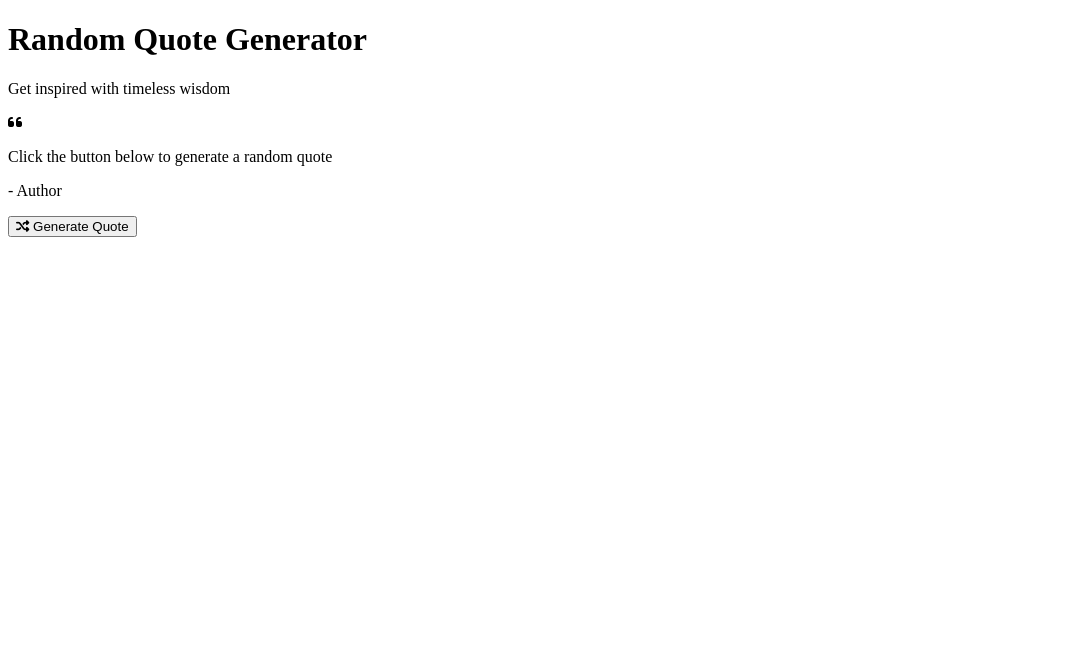
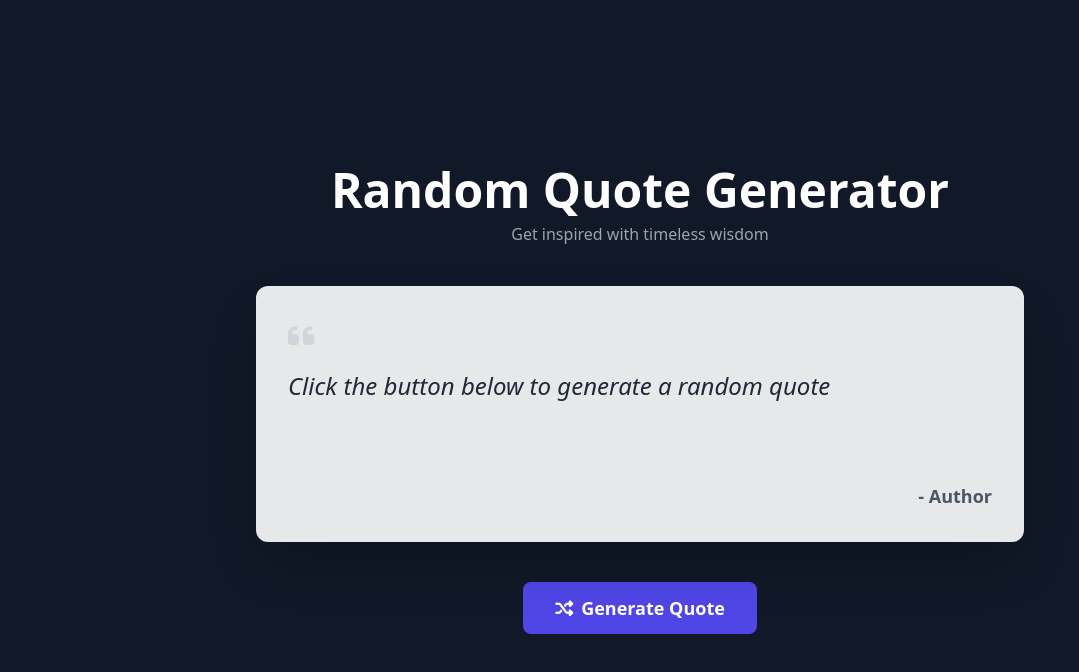
Before and after one commit to bakkarpixio/Random-Quote-Generator, a plain HTML site: page index.html in a window 1280 px wide. Shown: the whole page, without its empty margins (0-1079 px from the left). Drawn offline with nearby package versions, Linux system fonts and the light colour scheme.

Commit message:
Update index.html

```diff
--- a/index.html
+++ b/index.html
@@ -4,7 +4,8 @@
     <meta charset="UTF-8">
     <meta name="viewport" content="width=device-width, initial-scale=1.0">
     <title>Random Quote Generator</title>
-    <link rel="stylesheet" href="output.css">
+    <script src="https://cdn.tailwindcss.com"></script>
+<!--     <link rel="stylesheet" href="output.css"> -->
     <link rel="stylesheet" href="https://cdnjs.cloudflare.com/ajax/libs/font-awesome/6.4.0/css/all.min.css">
     <style>
         .fade-in {
```
